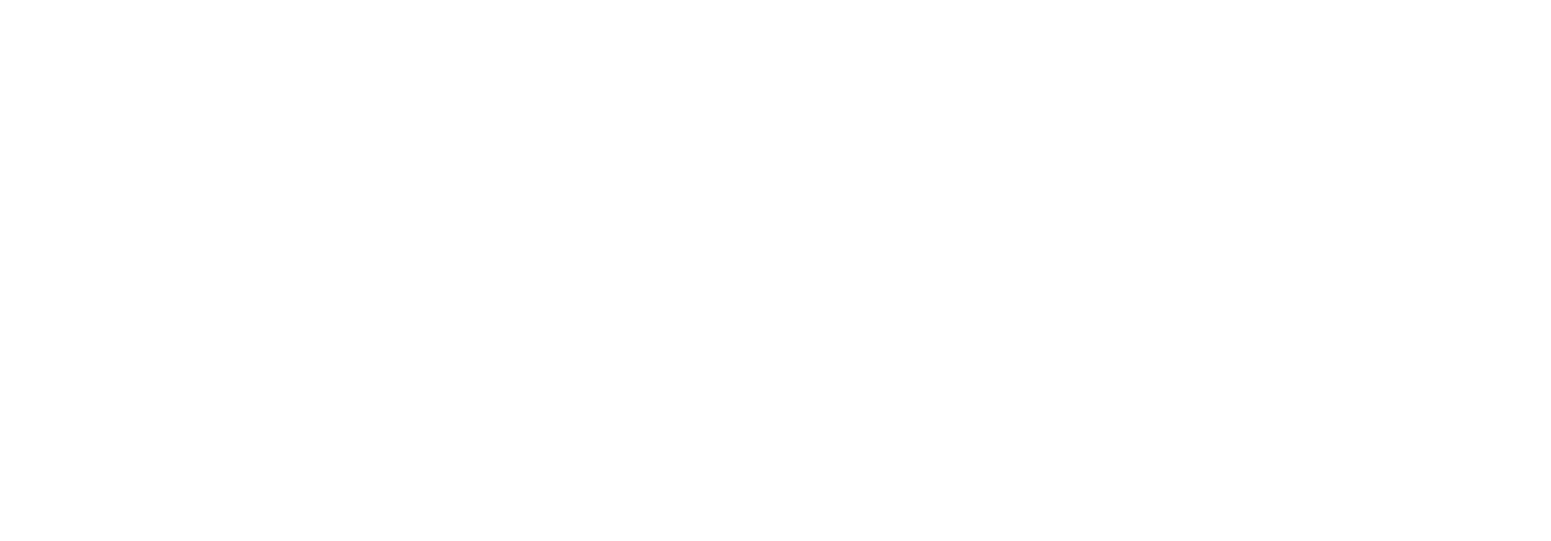
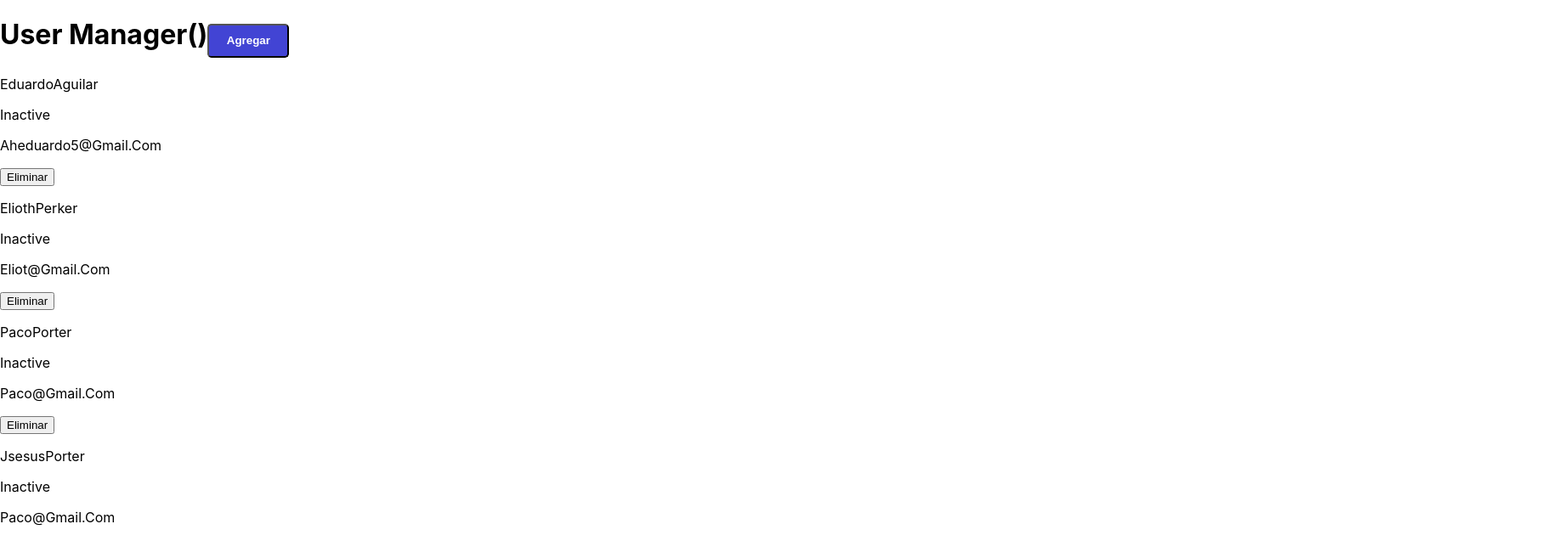
Before and after one commit to aheduardo5/add-users, a React (Create React App) app: page / in a window 1280 px wide. Shown: the top 637 px of the page at 85% size, 1825 px wide, since content can reach past the window. Built offline with nearby package versions, Linux system fonts and the light colour scheme.

Commit message:
userList updated

```diff
--- a/src/App.js
+++ b/src/App.js
@@ -1,14 +1,15 @@
 import './App.css';
+import Header from './components/Header';
 import UserList from './components/UserList';
-// import Header from './components/Header';
 
 
 function App() {
+
   return (
     <div className="App">
-      {/* <Header /> */}
+      <Header />
       <UserList />
-      </div>
+    </div>
   );
 }
 
--- a/src/components/User.jsx
+++ b/src/components/User.jsx
@@ -1,17 +1,20 @@
 import React from "react";
-import UserActions from "./UserActions";
 
-const User = () => {
+const User = ({users, deleteH}) => {
   return (
-    <>
-      <div className="userContent">
-        <a href="">
-          <div className="imgStatus"></div> name lastname (test@test.com)
-          <UserActions />
-        </a>
+    <div>
+      <div>
+        {users.map((user) => (
+          <div key={user.id}>
+            <p>{user.name + user.lastName}</p>
+            <p>{user.isActive === true ? "active" : "inactive"}</p>
+            <p>{user.email}</p>
+            <p>{user.image}</p>
+            <button onClick={() => deleteH(user.id)}>Eliminar</button>
+          </div>
+        ))}
       </div>
-
-    </>
+    </div>
   );
 };
 
--- a/src/components/UserList.jsx
+++ b/src/components/UserList.jsx
@@ -1,9 +1,10 @@
 import React, { useState } from "react";
+import User from "./User"
 
 const UserList = () => {
   const usersInit = [
     {
-      id: 0,
+      id: 1,
       name: "Eduardo",
       lastName: "Aguilar",
       isActive: false,
@@ -11,7 +12,7 @@
       email: "aheduardo5@gmail.com",
     },
     {
-      id: 1,
+      id: 2,
       name: "Elioth",
       lastName: "Perker",
       isActive: false,
@@ -19,7 +20,7 @@
       email: "eliot@gmail.com",
     },
     {
-      id: 2,
+      id: 3,
       name: "Paco",
       lastName: "Porter",
       isActive: false,
@@ -27,7 +28,7 @@
       email: "paco@gmail.com",
     },
     {
-      id: 3,
+      id: 5,
       name: "jsesus",
       lastName: "Porter",
       isActive: false,
@@ -38,18 +39,18 @@
   ];
   const [users, setUsers] = useState(usersInit);
 
+  const deleteHandler = (userId) => {
+      setUsers(users.filter((user) => user.id !== userId));
+    // const usersUpdated = users.filter((user) => user.id !== userId);
+    // setUsers(usersUpdated);
+  };
+
+  const updateHandler = (deletedUser) => {
+      console.log(deletedUser)
+  }
   return (
     <>
-      <div>
-        {users.map((user) => {
-          <div>
-            <p>{user.name + user.lastName}</p>
-            <p>{user.isActive === true ? "active" : "inactive"}</p>
-            <p>{user.email}</p>
-            <p>{user.image}</p>
-          </div>;
-        })}
-      </div>
+    <User users={users} deleteH={deleteHandler} updateH={updateHandler}/>
     </>
   );
 };
```
Also changed, not shown: src/components/Header.jsx (+12 -7 lines).
